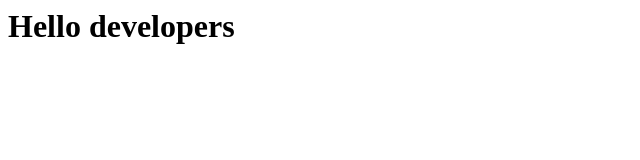
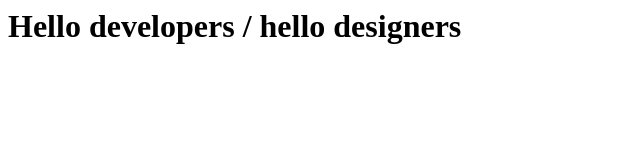
Before and after one commit to ISHAQ98/test-ripo, a plain HTML site: page index.html in a window 1280 px wide. Shown: the whole page, without its empty margins (0-640 px from the left). Drawn offline with Linux system fonts and the light colour scheme.

Commit message:
Update index.html
added some text

```diff
--- a/index.html
+++ b/index.html
@@ -1,3 +1,3 @@
 <header>
-  <h1>Hello developers</h1>
+  <h1>Hello developers / hello designers</h1>
 </header>
```
